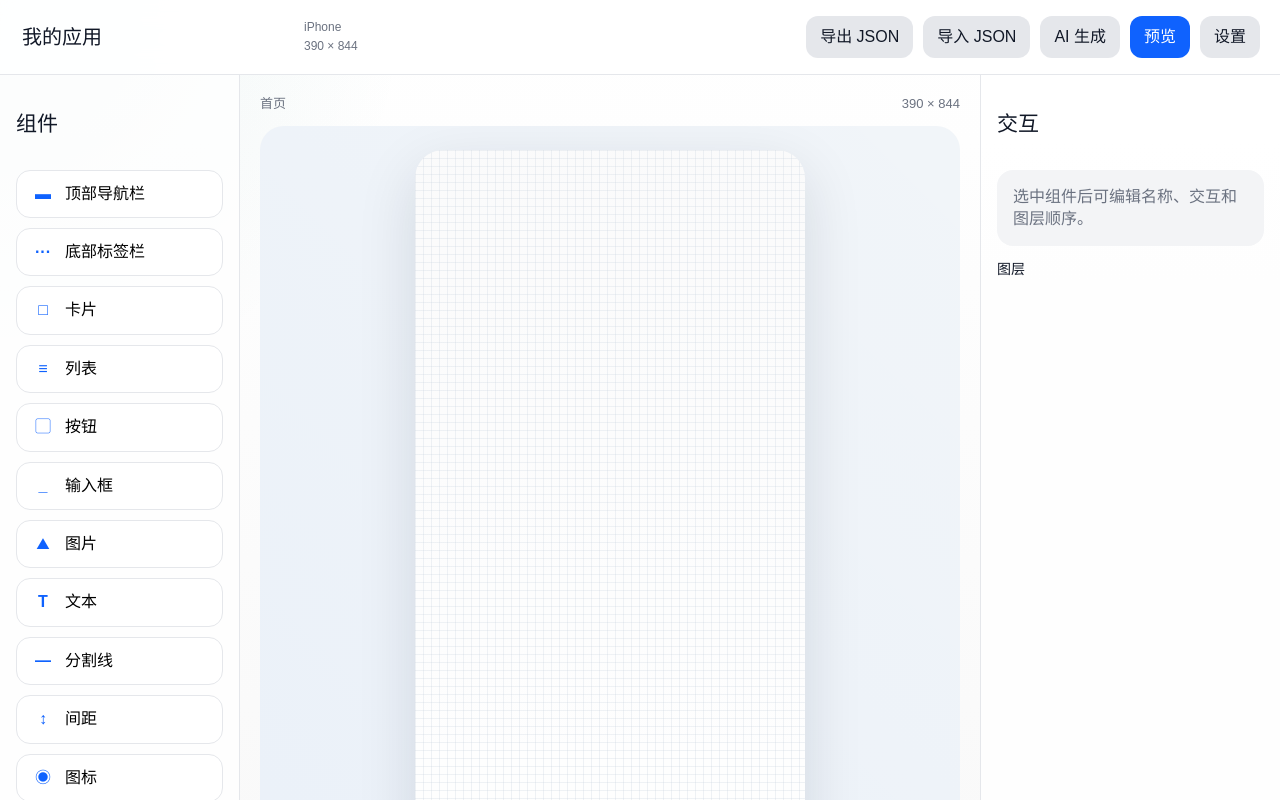
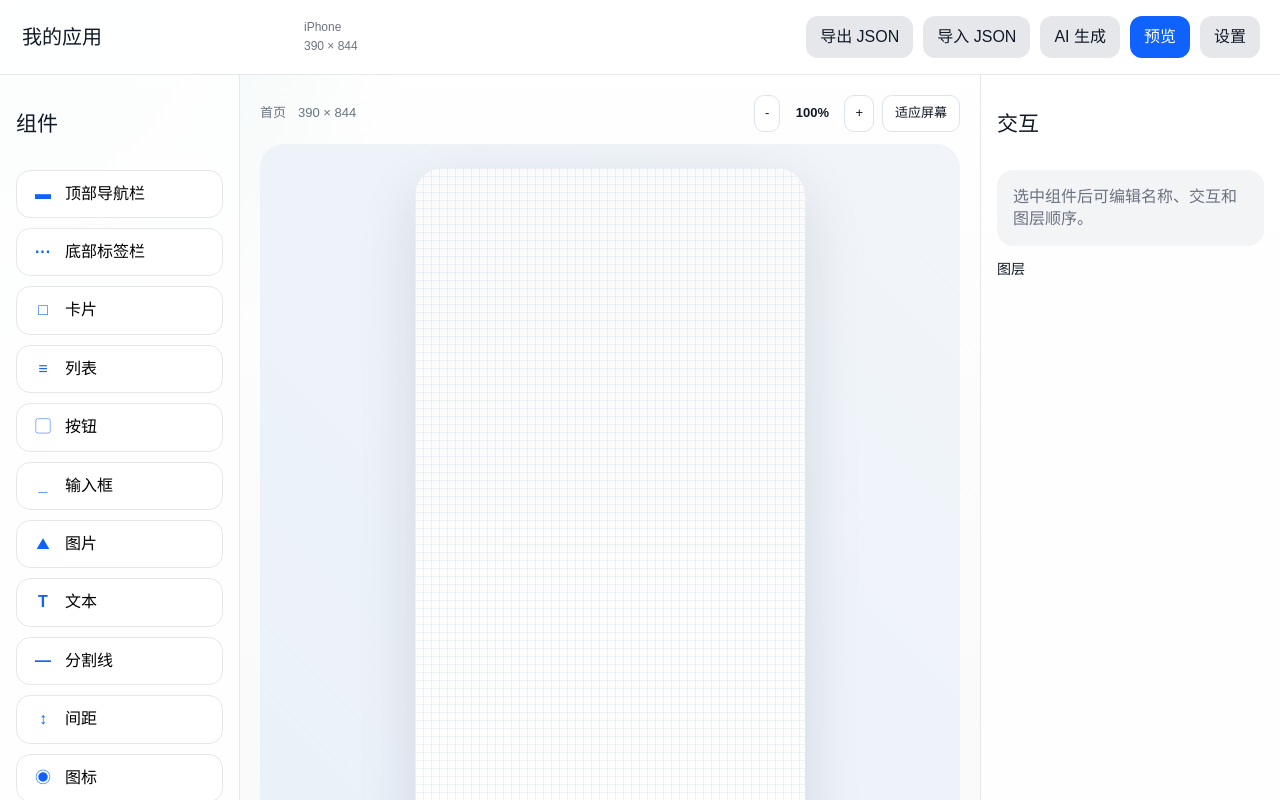
Before and after one commit to kaelem1/wireframe-for-llm, a React (Vite) app: page / in a window 1280 px wide. Both pictures are taken after a click on the button "创建项目". Shown: the top 800 px of the page. Built offline with nearby package versions, Linux system fonts and the light colour scheme.

Commit message:
fix: stabilize canvas selection and fit zoom

```diff
--- a/src/components/BoardCanvas.tsx
+++ b/src/components/BoardCanvas.tsx
@@ -4,7 +4,13 @@
 2. 更新后检查所属 `.folder.md`
 */
 
-import { useEffect, useMemo, useState, type PointerEvent as ReactPointerEvent } from 'react'
+import {
+  useEffect,
+  useMemo,
+  useRef,
+  useState,
+  type PointerEvent as ReactPointerEvent,
+} from 'react'
 import { useAppStore } from '../stores/appStore'
 import { COMPONENT_DEFINITIONS } from '../utils/constants'
 import { findComponentById, getBoardById } from '../utils/project'
@@ -18,6 +24,7 @@ type Guide = {
 type ActiveTransform = {
   mode: 'move' | 'resize'
   componentId: string
+  scale: number
   startX: number
   startY: number
   originX: number
@@ -31,6 +38,15 @@ type ContextMenuState = {
   y: number
   componentId: string
 } | null
+
+const MIN_ZOOM = 0.25
+const MAX_ZOOM = 1
+const ZOOM_STEP = 0.1
+const STAGE_PADDING = 48
+
+function clampZoom(value: number) {
+  return Math.min(Math.max(value, MIN_ZOOM), MAX_ZOOM)
+}
 
 function makeBadges(targetId: string | undefined, componentId: string, projectBoards: { id: string; name: string }[]) {
   if (!targetId) {
@@ -60,8 +76,13 @@ export function BoardCanvas() {
   const [guides, setGuides] = useState<Guide[]>([])
   const [transform, setTransform] = useState<ActiveTransform | null>(null)
   const [contextMenu, setContextMenu] = useState<ContextMenuState>(null)
+  const [fitScale, setFitScale] = useState(1)
+  const [manualScale, setManualScale] = useState(1)
+  const [scaleMode, setScaleMode] = useState<'fit' | 'manual'>('fit')
+  const stageRef = useRef<HTMLDivElement>(null)
 
   const board = project && activeBoardId ? getBoardById(project, activeBoardId) ?? null : null
+  const scale = scaleMode === 'fit' ? fitScale : manualScale
 
   const otherComponents = useMemo(() => {
     if (!board || !selectedComponentId) {
@@ -69,6 +90,41 @@ export function BoardCanvas() {
     }
     return board.components.filter((item) => item.id !== selectedComponentId)
   }, [board, selectedComponentId])
+
+  useEffect(() => {
+    if (!project) {
+      return
+    }
+
+    const boardSize = project.boardSize
+
+    function updateFitScale() {
+      const stage = stageRef.current
+      if (!stage) {
+        return
+      }
+
+      const availableWidth = Math.max(stage.clientWidth - STAGE_PADDING, 0)
+      const availableHeight = Math.max(stage.clientHeight - STAGE_PADDING, 0)
+      const nextScale = clampZoom(
+        Math.min(
+          1,
+          availableWidth / boardSize.width,
+          availableHeight / boardSize.height,
+        ),
+      )
+
+      setFitScale(nextScale)
+    }
+
+    updateFitScale()
+    const observer = new ResizeObserver(updateFitScale)
+    if (stageRef.current) {
+      observer.observe(stageRef.current)
+    }
+
+    return () => observer.disconnect()
+  }, [project])
 
   useEffect(() => {
     if (!transform || !project) {
@@ -112,8 +168,8 @@ export function BoardCanvas() {
     }
 
     function handlePointerMove(event: PointerEvent) {
-      const deltaX = event.clientX - activeTransform.startX
-      const deltaY = event.clientY - activeTransform.startY
+      const deltaX = (event.clientX - activeTransform.startX) / activeTransform.scale
+      const deltaY = (event.clientY - activeTransform.startY) / activeTransform.scale
 
       if (activeTransform.mode === 'move') {
         const nextX = activeTransform.originX + deltaX
@@ -155,8 +211,8 @@ export function BoardCanvas() {
 
     const rect = event.currentTarget.getBoundingClientRect()
     addComponent(type as keyof typeof COMPONENT_DEFINITIONS, {
-      x: event.clientX - rect.left,
-      y: event.clientY - rect.top,
+      x: (event.clientX - rect.left) / scale,
+      y: (event.clientY - rect.top) / scale,
     })
   }
 
@@ -181,6 +237,7 @@ export function BoardCanvas() {
     setTransform({
       mode,
       componentId,
+      scale,
       startX: event.clientX,
       startY: event.clientY,
       originX: component.x,
@@ -193,14 +250,61 @@ export function BoardCanvas() {
   return (
     <div className="canvas-shell">
       <div className="canvas-header">
+        <div className="canvas-header__meta">
           <span>{board.name}</span>
           <span>{project.boardSize.width} × {project.boardSize.height}</span>
         </div>
 
-      <div className="canvas-stage">
+        <div className="canvas-zoom">
+          <button
+            type="button"
+            className="canvas-zoom__button"
+            aria-label="缩小画板"
+            onClick={() => {
+              setScaleMode('manual')
+              setManualScale(clampZoom(scale - ZOOM_STEP))
+            }}
+          >
+            -
+          </button>
+          <span className="canvas-zoom__value">{Math.round(scale * 100)}%</span>
+          <button
+            type="button"
+            className="canvas-zoom__button"
+            aria-label="放大画板"
+            onClick={() => {
+              setScaleMode('manual')
+              setManualScale(clampZoom(scale + ZOOM_STEP))
+            }}
+          >
+            +
+          </button>
+          <button
+            type="button"
+            className="canvas-zoom__button canvas-zoom__button--fit"
+            onClick={() => setScaleMode('fit')}
+          >
+            适应屏幕
+          </button>
+        </div>
+      </div>
+
+      <div className="canvas-stage" ref={stageRef}>
+        <div
+          className="canvas-stage__viewport"
+          style={{
+            width: project.boardSize.width * scale,
+            height: project.boardSize.height * scale,
+          }}
+        >
           <div
             className="board-canvas"
-          style={{ width: project.boardSize.width, height: project.boardSize.height }}
+            style={{
+              width: project.boardSize.width,
+              height: project.boardSize.height,
+              transform: `scale(${scale})`,
+              transformOrigin: 'top left',
+            }}
             onClick={() => {
               selectComponent(null)
               setEditingComponentId(null)
@@ -260,6 +364,7 @@ export function BoardCanvas() {
             })}
           </div>
         </div>
+      </div>
 
       {contextMenu ? (
         <div className="context-menu" style={{ left: contextMenu.x, top: contextMenu.y }}>
--- a/src/components/WireframeBlock.tsx
+++ b/src/components/WireframeBlock.tsx
@@ -65,7 +65,10 @@ export function WireframeBlock(props: WireframeBlockProps) {
       }}
       onPointerDown={onPointerDown}
       onContextMenu={onContextMenu}
-      onClick={() => onSelect?.()}
+      onClick={(event) => {
+        event.stopPropagation()
+        onSelect?.()
+      }}
     >
       {badge ? <span className="wireframe-block__badge">{badge}</span> : null}
 
--- a/src/index.css
+++ b/src/index.css
@@ -141,7 +141,9 @@ body {
 }
 
 .workspace__center {
+  display: flex;
   min-width: 0;
+  min-height: 0;
   padding: 20px;
 }
 
@@ -192,15 +194,51 @@ body {
 .canvas-shell {
   display: flex;
   height: 100%;
+  width: 100%;
   flex-direction: column;
   gap: 12px;
+  min-width: 0;
+  min-height: 0;
 }
 
 .canvas-header {
   display: flex;
+  align-items: center;
   justify-content: space-between;
+  gap: 12px;
   color: #6b7280;
   font-size: 13px;
+}
+
+.canvas-header__meta {
+  display: flex;
+  flex-wrap: wrap;
+  gap: 12px;
+}
+
+.canvas-zoom {
+  display: flex;
+  align-items: center;
+  gap: 8px;
+}
+
+.canvas-zoom__button {
+  border-radius: 10px;
+  padding: 8px 10px;
+  background: rgba(255, 255, 255, 0.92);
+  color: #111827;
+  border: 1px solid #dbe3ef;
+}
+
+.canvas-zoom__button--fit {
+  padding-inline: 12px;
+}
+
+.canvas-zoom__value {
+  min-width: 48px;
+  text-align: center;
+  font-weight: 600;
+  color: #111827;
 }
 
 .canvas-stage {
@@ -208,12 +246,19 @@ body {
   flex: 1;
   align-items: center;
   justify-content: center;
+  min-width: 0;
+  min-height: 0;
   overflow: auto;
   border-radius: 24px;
   background:
     linear-gradient(45deg, rgba(15, 98, 254, 0.03), rgba(15, 98, 254, 0)),
     #f1f5f9;
   padding: 24px;
+}
+
+.canvas-stage__viewport {
+  position: relative;
+  flex: none;
 }
 
 .board-canvas,
```
Also changed, not shown: .ai/current.md, src/components/.folder.md, 1 other file (tests, documents, lock files or other folders). Lines whose indentation alone changed are shown as unchanged.
